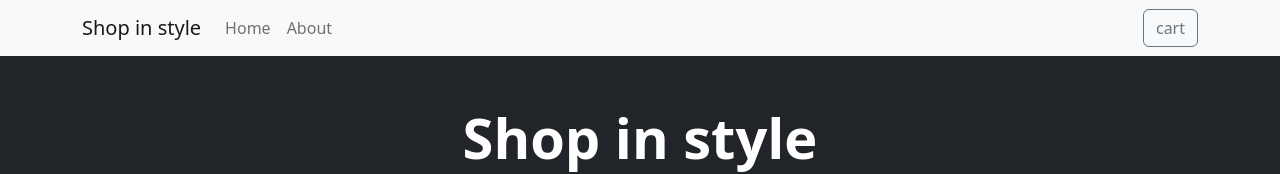
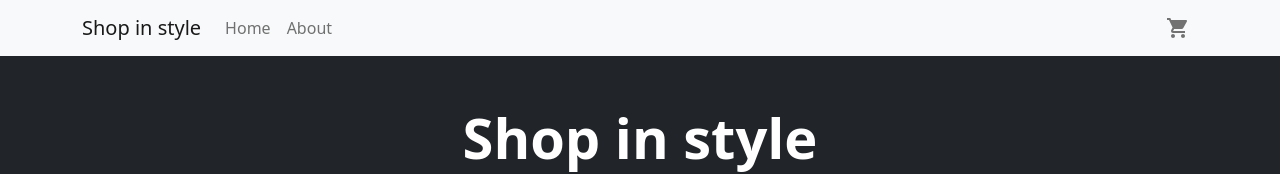
Before and after one commit to lp1984x/store, a React (Create React App) app: page / in a window 1280 px wide. Shown: the top 174 px of the page. Built offline with nearby package versions, Linux system fonts and the light colour scheme; no server answers.

Commit message:
add cart

```diff
--- a/package.json
+++ b/package.json
@@ -5,6 +5,7 @@
   "dependencies": {
     "@emotion/react": "^11.10.6",
     "@emotion/styled": "^11.10.6",
+    "@mui/icons-material": "^5.11.11",
     "@mui/material": "^5.11.13",
     "@mui/styled-engine-sc": "^5.11.11",
     "@reduxjs/toolkit": "^1.9.3",
@@ -19,6 +20,7 @@
     "bootstrap": "^5.2.3",
     "react": "^18.2.0",
     "react-bootstrap": "^2.7.2",
+    "react-bootstrap-icons": "^1.10.2",
     "react-dom": "^18.2.0",
     "react-redux": "^8.0.5",
     "react-router-dom": "^6.8.1",
--- /dev/null
+++ b/src/components/Cart/Cart.tsx
@@ -0,0 +1,30 @@
+import React from "react";
+import Offcanvas from "react-bootstrap/Offcanvas";
+import { handleHide } from "../../store/features/cartSlice";
+import { useAppDispatch, useAppSelector } from "../../store/store";
+import CartItem from "./CartItem";
+
+export default function Cart() {
+  const dispatch = useAppDispatch();
+  const show = useAppSelector((state) => state.cart.value);
+  const filling = useAppSelector((state) => state.cart.cartFilling);
+
+  return (
+    <Offcanvas
+      placement="end"
+      show={show}
+      onHide={() => {
+        dispatch(handleHide());
+      }}
+    >
+      <Offcanvas.Header closeButton>
+        <Offcanvas.Title>Cart</Offcanvas.Title>
+      </Offcanvas.Header>
+      <Offcanvas.Body>
+        {filling.map((item) => (
+          <CartItem key={item.id} prd={item} />
+        ))}
+      </Offcanvas.Body>
+    </Offcanvas>
+  );
+}
--- /dev/null
+++ b/src/components/Cart/CartIcon.tsx
@@ -0,0 +1,33 @@
+import React from "react";
+import Badge, { BadgeProps } from "@mui/material/Badge";
+import { styled } from "@mui/material/styles";
+import IconButton from "@mui/material/IconButton";
+import ShoppingCartIcon from "@mui/icons-material/ShoppingCart";
+import { useAppDispatch, useAppSelector } from "../../store/store";
+import { handleShow } from "../../store/features/cartSlice";
+
+const StyledBadge = styled(Badge)<BadgeProps>(({ theme }) => ({
+  "& .MuiBadge-badge": {
+    right: -4,
+    top: 13,
+    border: `2px solid ${theme.palette.background.paper}`,
+    padding: "4px 0 2px",
+  },
+}));
+
+export default function CartIcon() {
+  const dispatch = useAppDispatch();
+  const filling = useAppSelector((state) => state.cart.cartFilling);
+  return (
+    <IconButton
+      aria-label="cart"
+      onClick={() => {
+        dispatch(handleShow());
+      }}
+    >
+      <StyledBadge badgeContent={filling.length} color="secondary">
+        <ShoppingCartIcon />
+      </StyledBadge>
+    </IconButton>
+  );
+}
--- /dev/null
+++ b/src/components/Cart/CartItem.tsx
@@ -0,0 +1,38 @@
+import React from "react";
+import { IProd } from "../../models";
+import * as icon from "react-bootstrap-icons";
+import "./cartItem.scss";
+import { useAppDispatch } from "../../store/store";
+import { delFromCart } from "../../store/features/cartSlice";
+
+interface CartProps {
+  prd: IProd;
+}
+
+export default function CartItem({ prd }: CartProps) {
+  const dispatch = useAppDispatch();
+  return (
+    <div className="card mb-2 border-0">
+      <div className="row g-0">
+        <div className="col-2">
+          <img
+            src={prd.images[0]}
+            className="img-fluid w-100 h-100"
+            alt="card-horizontal"
+          />
+        </div>
+        <div className="col-9">
+          <div className="card-body">
+            <h5 className="card-title text-center">{prd.title}</h5>
+          </div>
+        </div>
+        <div className="col-1 d-flex justify-content-center align-items-center">
+          <icon.FileExcel
+            className="x"
+            onClick={() => dispatch(delFromCart(prd))}
+          />
+        </div>
+      </div>
+    </div>
+  );
+}
--- /dev/null
+++ b/src/components/Cart/cartItem.scss
@@ -0,0 +1,7 @@
+.x {
+  width: 20px;
+  height: 30px;
+  &:hover {
+    color: red;
+  }
+}
--- a/src/components/Navbar/Navbar.tsx
+++ b/src/components/Navbar/Navbar.tsx
@@ -1,5 +1,6 @@
 import React from "react";
-import { Button, Container, Nav, Navbar, NavDropdown } from "react-bootstrap";
+import { Container, Nav, Navbar } from "react-bootstrap";
+import CartIcon from "../Cart/CartIcon";
 
 export default function NavBar() {
   return (
@@ -13,7 +14,7 @@ export default function NavBar() {
             <Nav.Link href="#link">About</Nav.Link>
           </Nav>
 
-          <Button variant="outline-secondary">cart</Button>
+          <CartIcon />
         </Navbar.Collapse>
       </Container>
     </Navbar>
--- a/src/components/Pages/Home.tsx
+++ b/src/components/Pages/Home.tsx
@@ -1,10 +1,12 @@
 import { Container } from "react-bootstrap";
+import Cart from "../Cart/Cart";
 import Products from "../Products/Products";
 
 export default function Home() {
   return (
     <Container className="d-flex flex-wrap  col-10">
       <Products />
+      <Cart />
     </Container>
   );
 }
--- a/src/components/Product/Product.tsx
+++ b/src/components/Product/Product.tsx
@@ -2,12 +2,16 @@ import { Rating } from "@mui/material";
 import { Button, Card } from "react-bootstrap";
 
 import { IProd } from "../../models";
+import { addToCart } from "../../store/features/cartSlice";
+import { useAppDispatch, useAppSelector } from "../../store/store";
 
 interface ProdProps {
   prd: IProd;
 }
 
 export default function Product({ prd }: ProdProps) {
+  const dispatch = useAppDispatch();
+  const filling = useAppSelector((state) => state.cart.cartFilling);
   return (
     <Card className="col-3 m-3">
       <Card.Img variant="top" src={prd.images[0]} className="thumbnail" />
@@ -15,9 +19,19 @@ export default function Product({ prd }: ProdProps) {
         <Card.Title>{prd.title}</Card.Title>
         <Rating name="read-only" value={prd.rating} precision={0.1} readOnly />
         <Card.Text>{prd.description}</Card.Text>
-        <Card.Title>{prd.price}$</Card.Title>
-        <Button variant="primary">add to cart</Button>
       </Card.Body>
+      <Card.Title className="m-3">Price: {prd.price}$</Card.Title>
+      <Button
+        className="w-50 m-3"
+        variant="primary"
+        onClick={() => {
+          dispatch(addToCart(prd));
+
+          //console.log(filling);
+        }}
+      >
+        add to cart
+      </Button>
       <Card.Footer>
         <small className="text-muted">{prd.category}</small>
       </Card.Footer>
--- a/src/components/Products/Products.tsx
+++ b/src/components/Products/Products.tsx
@@ -30,7 +30,7 @@ export default function Products() {
         ))}
       </Container>
 
-      {perPage < prod.length && (
+      {perPage < prodF.length && (
         <Pagi total={total} current={current} onChangePage={onChangePage} />
       )}
     </>
--- /dev/null
+++ b/src/store/features/cartSlice.ts
@@ -0,0 +1,62 @@
+import { createSlice } from "@reduxjs/toolkit"
+import { PayloadAction } from "@reduxjs/toolkit/dist/createAction"
+import { IProd } from "../../models"
+
+export interface CartState {
+    value: boolean,
+    cartFilling:IProd[]
+  }
+
+  const  value= localStorage.getItem("cartFilling")
+
+  const initialState: CartState = {
+
+        value: false,
+        cartFilling:value ? JSON.parse(value) : []
+}
+
+const setItem = <T>(item:T)=>{
+    localStorage.setItem("cartFilling", JSON.stringify(item))
+}
+
+export const CartSlice = createSlice({
+    name:"cart",
+    initialState,
+    reducers:{
+        handleShow:(state,action:PayloadAction)=>{
+            state.value = true
+        },
+
+        handleHide:(state,action:PayloadAction)=>{
+            state.value = false
+        },
+
+        addToCart:(state,action:PayloadAction<IProd>)=>{
+            state.cartFilling.push(action.payload)
+            setItem(state.cartFilling)
+        },
+
+        delFromCart:(state,action:PayloadAction<IProd>)=>{
+            state.cartFilling = state.cartFilling.filter((item)=>item.id !== action.payload.id)
+            setItem(state.cartFilling)
+        }
+    }
+})
+
+export default CartSlice.reducer;
+export const {handleShow, handleHide, addToCart, delFromCart} = CartSlice.actions
+
+
+
+/* brand: action.payload.brand,
+description:action.payload.description,
+category:action.payload.category,
+discountPercentage:action.payload.discountPercentage,
+images: action.payload.images,
+id:action.payload.id,
+rating:action.payload.rating,
+stock:action.payload.stock,
+thumbnail:action.payload.thumbnail,
+title:action.payload.title,
+price:action.payload.price,
+             */
--- a/src/store/store.ts
+++ b/src/store/store.ts
@@ -1,12 +1,16 @@
 import { configureStore } from '@reduxjs/toolkit'
 import { TypedUseSelectorHook } from 'react-redux';
 import { useSelector, useDispatch} from 'react-redux';
+import { CartSlice } from './features/cartSlice';
 import { CatSlice } from './features/catSlice'
 
 export const store = configureStore({
   reducer: {
-    cat:CatSlice.reducer
+    cat:CatSlice.reducer,
+    cart:CartSlice.reducer
+
   },
+
 })
 
 
```
Also changed, not shown: 1 other file (tests, documents, lock files or other folders).
